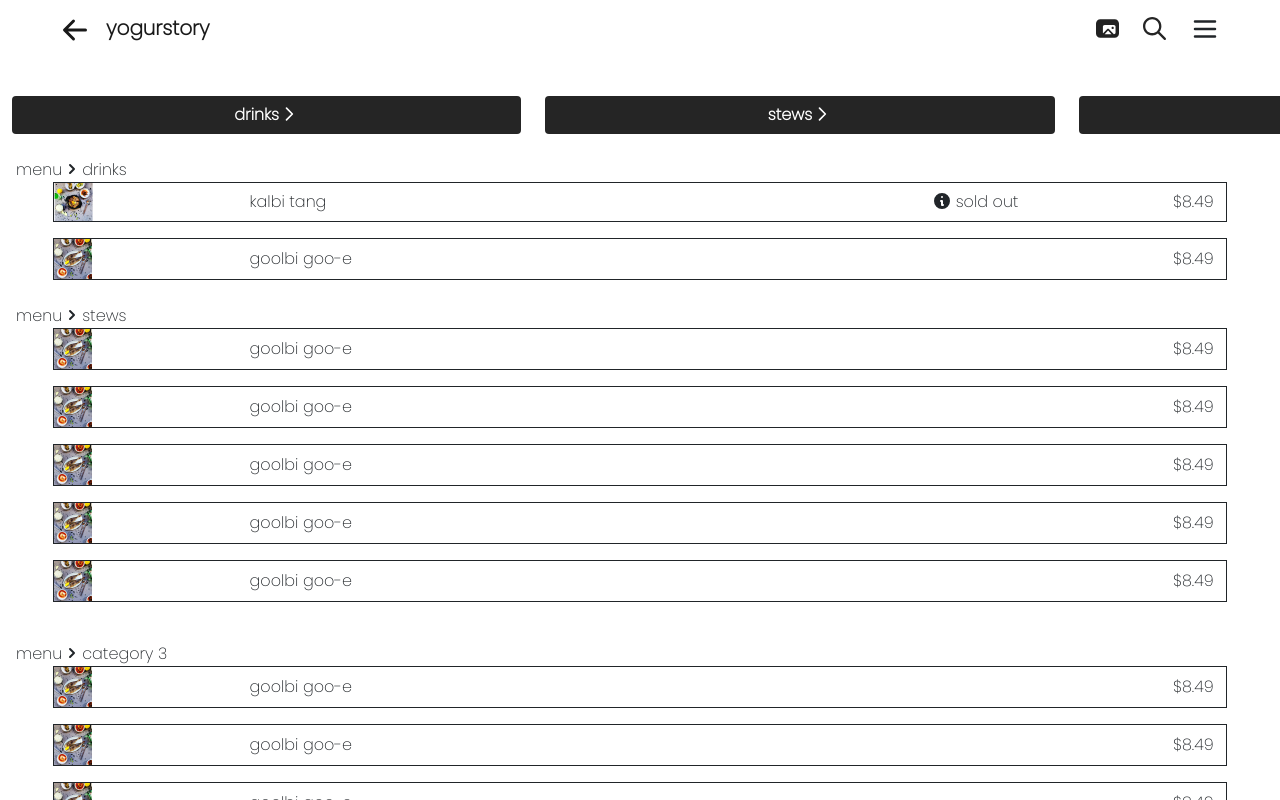
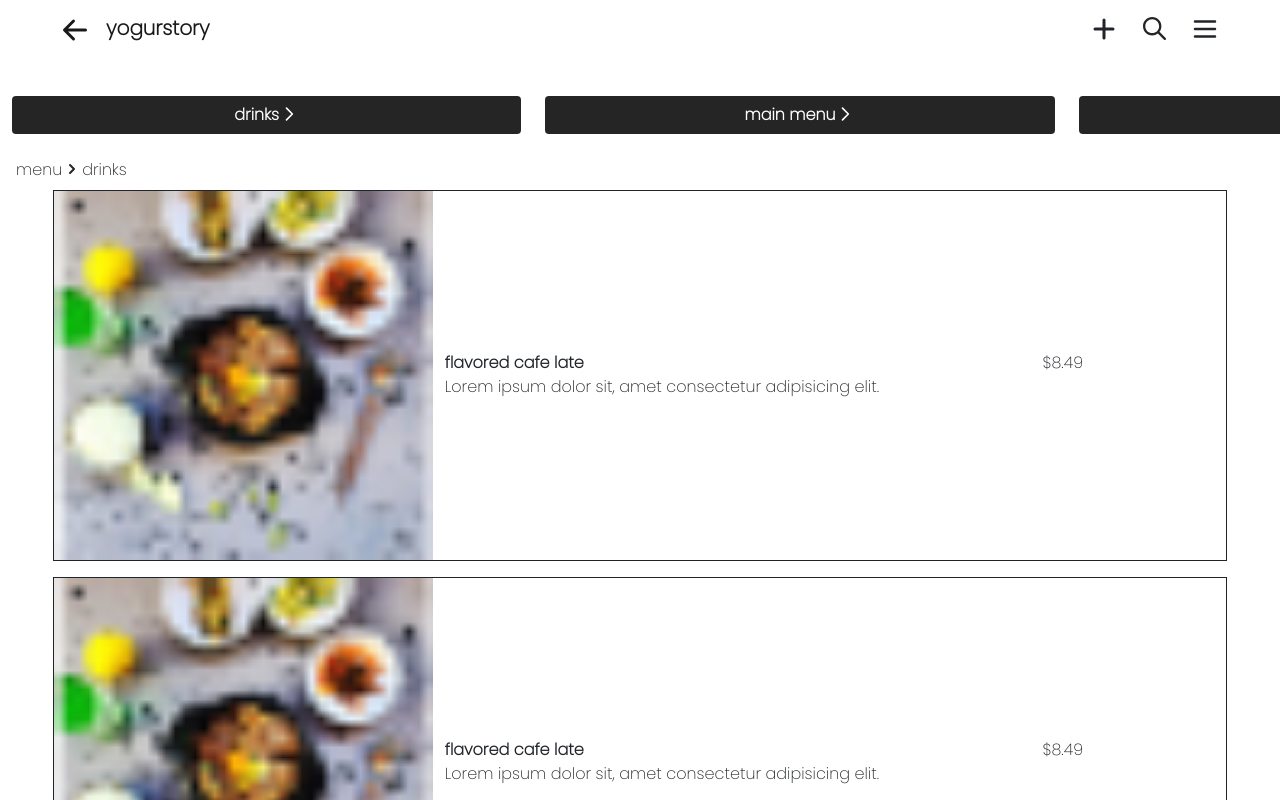
Before and after one commit to prime-infinity/qrb-front, a React (Create React App) app: page /menu in a window 1280 px wide. Shown: the top 800 px of the page. Built offline with nearby package versions, Linux system fonts and the light colour scheme.

Commit message:
redo menu

```diff
--- a/src/components/Header.jsx
+++ b/src/components/Header.jsx
@@ -9,12 +9,12 @@ import { useLocation, useNavigate } from "react-router-dom";
 function Header() {
   const location = useLocation();
   let navigate = useNavigate();
-
   const [mMenu, setMmenu] = useState(false);
+  const [schBar, setSchBar] = useState(false);
 
   const showMobileMenu = () => {
     //show mobile menu
-    mMenu ? setMmenu(false) : setMmenu(true);
+    setMmenu(!mMenu);
   };
 
   const goHome = () => {
@@ -23,6 +23,10 @@ function Header() {
 
   const goMenu = () => {
     navigate("/menu");
+  };
+
+  const showSearch = () => {
+    setSchBar(!schBar);
   };
 
   return (
@@ -38,6 +42,42 @@ function Header() {
         id="myHeader"
         className={`${location.pathname !== "/" ? "bg-white" : ""}`}
       >
+        {schBar && (
+          <Container fluid>
+            <div className="row">
+              <div className="col-12">
+                <div className="input-group border border-dark rounded">
+                  <input
+                    type="text"
+                    className="form-control"
+                    id="inlineFormInputGroupUsername2"
+                    placeholder=""
+                  />
+                  <div className="input-group-prepend">
+                    <div className="input-group-text bg-white">
+                      <svg
+                        onClick={showSearch}
+                        xmlns="http://www.w3.org/2000/svg"
+                        style={{ width: "30px" }}
+                        fill="none"
+                        viewBox="0 0 24 24"
+                        stroke="currentColor"
+                        strokeWidth={2}
+                      >
+                        <path
+                          strokeLinecap="round"
+                          strokeLinejoin="round"
+                          d="M6 18L18 6M6 6l12 12"
+                        />
+                      </svg>
+                    </div>
+                  </div>
+                </div>
+              </div>
+            </div>
+          </Container>
+        )}
+        {!schBar && (
           <Container fluid className="mx-md-5">
             <Navbar.Brand className="cur-pointer">
               {location.pathname !== "/" && (
@@ -63,25 +103,25 @@ function Header() {
                 </span>
               )}
             </Navbar.Brand>
-          <span className="" style={{ zIndex: "3" }} onClick={showMobileMenu}>
+            <span className="" style={{ zIndex: "3" }}>
               {location.pathname === "/menu" && (
                 <span className="">
                   <svg
-                  width="23"
-                  height="23"
-                  viewBox="0 0 20 16"
-                  fill="none"
                     xmlns="http://www.w3.org/2000/svg"
+                    style={{ width: "30px" }}
+                    viewBox="0 0 20 20"
+                    fill="currentColor"
                   >
                     <path
-                    d="M14.5 8.5C15.0523 8.5 15.5 8.05229 15.5 7.5C15.5 6.94771 15.0523 6.5 14.5 6.5C13.9477 6.5 13.5 6.94771 13.5 7.5C13.5 8.05229 13.9477 8.5 14.5 8.5ZM0 3.75C0 1.67893 1.67893 0 3.75 0H16.25C18.3211 0 20 1.67893 20 3.75V12.25C20 14.3211 18.3211 16 16.25 16H3.75C1.67893 16 0 14.3211 0 12.25V3.75ZM7.5 5C6.67157 5 6 5.67157 6 6.5V11.5C6 11.7665 6.06949 12.0167 6.19134 12.2336L9.59145 8.62096C10.0834 8.09824 10.9136 8.0963 11.408 8.61673L15.5705 12.9984C16.3662 12.9616 17 12.3048 17 11.5V6.5C17 5.67157 16.3284 5 15.5 5H7.5ZM13.5031 13L10.5026 9.84153L7.52991 13H13.5031Z"
-                    fill="#212121"
+                      fillRule="evenodd"
+                      d="M10 3a1 1 0 011 1v5h5a1 1 0 110 2h-5v5a1 1 0 11-2 0v-5H4a1 1 0 110-2h5V4a1 1 0 011-1z"
+                      clipRule="evenodd"
                     />
                   </svg>
                 </span>
               )}
               {location.pathname === "/menu" && (
-              <span className="px-4">
+                <span onClick={showSearch} className="px-4">
                   <svg
                     width="23"
                     height="23"
@@ -98,6 +138,7 @@ function Header() {
               )}
               {mMenu ? (
                 <svg
+                  onClick={showMobileMenu}
                   xmlns="http://www.w3.org/2000/svg"
                   style={{ width: "30px" }}
                   fill="none"
@@ -113,6 +154,7 @@ function Header() {
                 </svg>
               ) : (
                 <svg
+                  onClick={showMobileMenu}
                   xmlns="http://www.w3.org/2000/svg"
                   style={{ width: "30px" }}
                   fill="none"
@@ -129,6 +171,7 @@ function Header() {
               )}
             </span>
           </Container>
+        )}
       </Navbar>
     </>
   );
--- a/src/ui/MenuItems.jsx
+++ b/src/ui/MenuItems.jsx
@@ -2,12 +2,24 @@ function MenuItems({ index }) {
   return (
     <div className="col-11 border border-dark mb-3">
       <div className="row">
-        <div className="col-2 ps-0">
-          <img src="images/qkala.jpg" className="img-fluid" alt="" />
+        <div className="col-4 ps-0">
+          <img src="images/qbacon.jpg" className="img-fluid w-100" alt="" />
         </div>
-        <div className="col-4 ps-0 my-auto">goolbi goo-e</div>
-        <div className="col-4 text-end my-auto"></div>
-        <div className="col-2 text-end my-auto">${8.49}</div>
+        <div className="col-8 my-auto">
+          <div className="row">
+            <div className="col-9 ps-0">
+              <span className="h6 fw-bold">flavored cafe late</span>
+            </div>
+            <div className="col-3">
+              <span>${8.49}</span>
+            </div>
+            <div className="col-12 ps-0">
+              <span style={{ verticalAlign: "text-top" }}>
+                Lorem ipsum dolor sit, amet consectetur adipisicing elit.
+              </span>
+            </div>
+          </div>
+        </div>
       </div>
     </div>
   );
--- a/src/views/Menu.jsx
+++ b/src/views/Menu.jsx
@@ -1,4 +1,3 @@
-import MenuCatButtons from "../ui/MenuCatButtons";
 import MenuItems from "../ui/MenuItems";
 
 function Menu() {
@@ -46,14 +45,17 @@ function Menu() {
             </div>
             <div className="col-5">
               <button className="btn bg-them w-100 text-white q-font-weight-bold">
-                stews
+                main menu
                 {btt}
               </button>
             </div>
 
-            {[1, 2, 3, 4].map((index) => (
-              <MenuCatButtons key={index} index={index} />
-            ))}
+            <div className="col-5">
+              <button className="btn bg-them w-100 text-white q-font-weight-bold">
+                lunch
+                {btt}
+              </button>
+            </div>
           </div>
 
           {/** menu part */}
@@ -61,63 +63,21 @@ function Menu() {
             {/** the menuss */}
             <div className="col-12 mb-4">
               {/** the category */}
-              <div className="col-6 ps-1 text-start">
+              <div className="col-6 pb-2 ps-1 text-start">
                 <span>menu</span>
                 <span>{chevNxt}</span>
                 <span>drinks</span>
               </div>
               <div className="row justify-content-center">
-                <div className="col-11 border border-dark mb-3">
-                  <div className="row">
-                    <div className="col-2 ps-0">
-                      <img
-                        src="images/qbacon.jpg"
-                        className="img-fluid"
-                        alt=""
-                      />
-                    </div>
-                    <div className="col-4 ps-0 my-auto">kalbi tang</div>
-                    <div className="col-4 text-end my-auto">
-                      <span>
-                        <svg
-                          xmlns="http://www.w3.org/2000/svg"
-                          className="svg-icon me-1"
-                          viewBox="0 0 20 20"
-                          fill="currentColor"
-                        >
-                          <path
-                            fillRule="evenodd"
-                            d="M18 10a8 8 0 11-16 0 8 8 0 0116 0zm-7-4a1 1 0 11-2 0 1 1 0 012 0zM9 9a1 1 0 000 2v3a1 1 0 001 1h1a1 1 0 100-2v-3a1 1 0 00-1-1H9z"
-                            clipRule="evenodd"
-                          />
-                        </svg>
-                      </span>
-                      <span>sold out</span>
-                    </div>
-                    <div className="col-2 text-end my-auto">${8.49}</div>
-                  </div>
-                </div>
-
-                <div className="col-11 border border-dark">
-                  <div className="row">
-                    <div className="col-2 ps-0">
-                      <img
-                        src="images/qkala.jpg"
-                        className="img-fluid"
-                        alt=""
-                      />
-                    </div>
-                    <div className="col-4 ps-0 my-auto">goolbi goo-e</div>
-                    <div className="col-4 text-end my-auto"></div>
-                    <div className="col-2 text-end my-auto">${8.49}</div>
-                  </div>
-                </div>
+                {[1, 2].map((item, index) => (
+                  <MenuItems key={index} index={index} />
+                ))}
               </div>
             </div>
 
             <div className="col-12 mb-4">
               {/** the category */}
-              <div className="col-6 ps-1 text-start">
+              <div className="col-6 pb-2 ps-1 text-start">
                 <span>menu</span>
                 <span>{chevNxt}</span>
                 <span>stews</span>
@@ -131,13 +91,13 @@ function Menu() {
 
             <div className="col-12 mb-4">
               {/** the category */}
-              <div className="col-6 ps-1 text-start">
+              <div className="col-6 pb-2 ps-1 text-start">
                 <span>menu</span>
                 <span>{chevNxt}</span>
                 <span>category 3</span>
               </div>
               <div className="row justify-content-center">
-                {[1, 2, 3, 4, 5].map((item, index) => (
+                {[1, 2, 3].map((item, index) => (
                   <MenuItems key={index} index={index} />
                 ))}
               </div>
```
Lines whose indentation alone changed are shown as unchanged.
